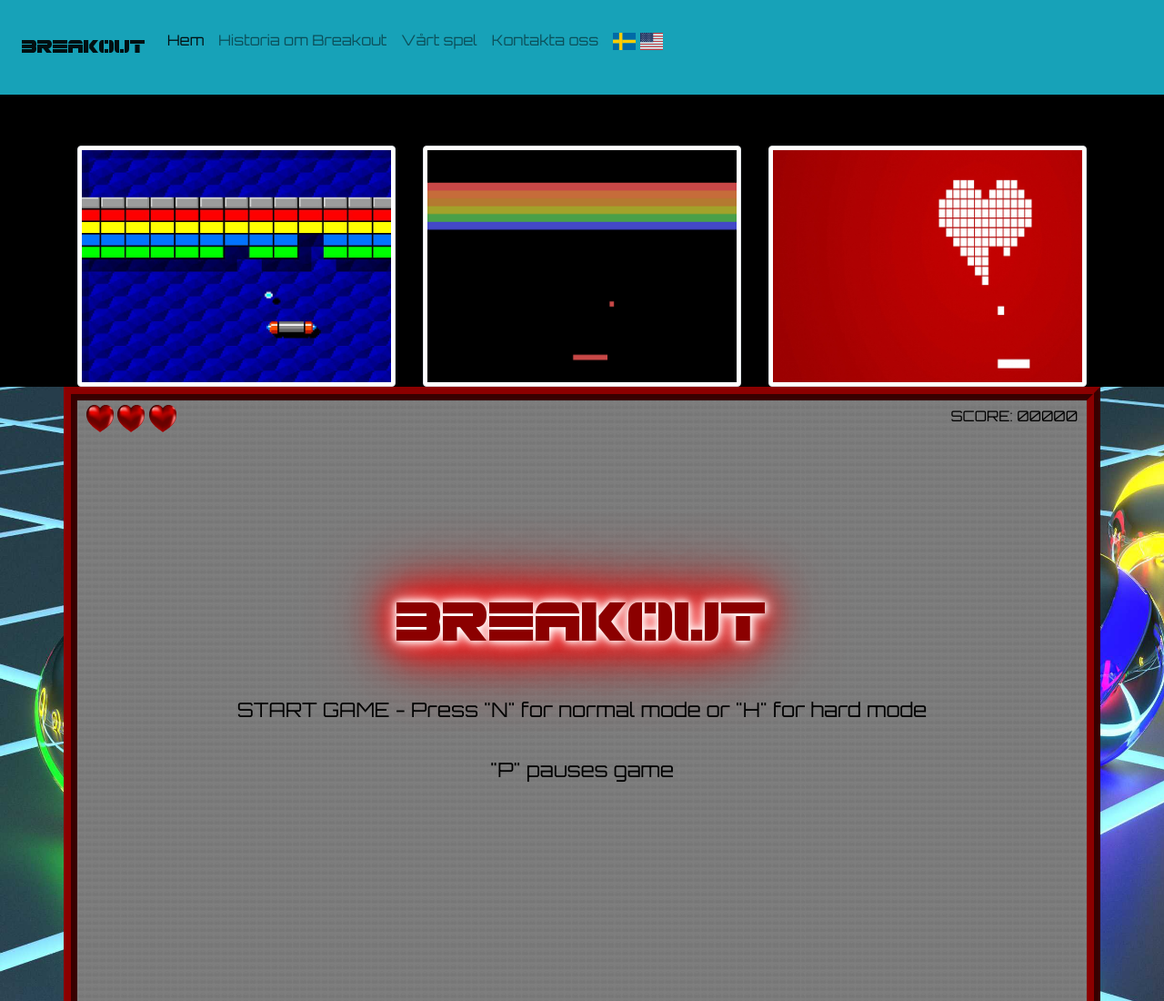
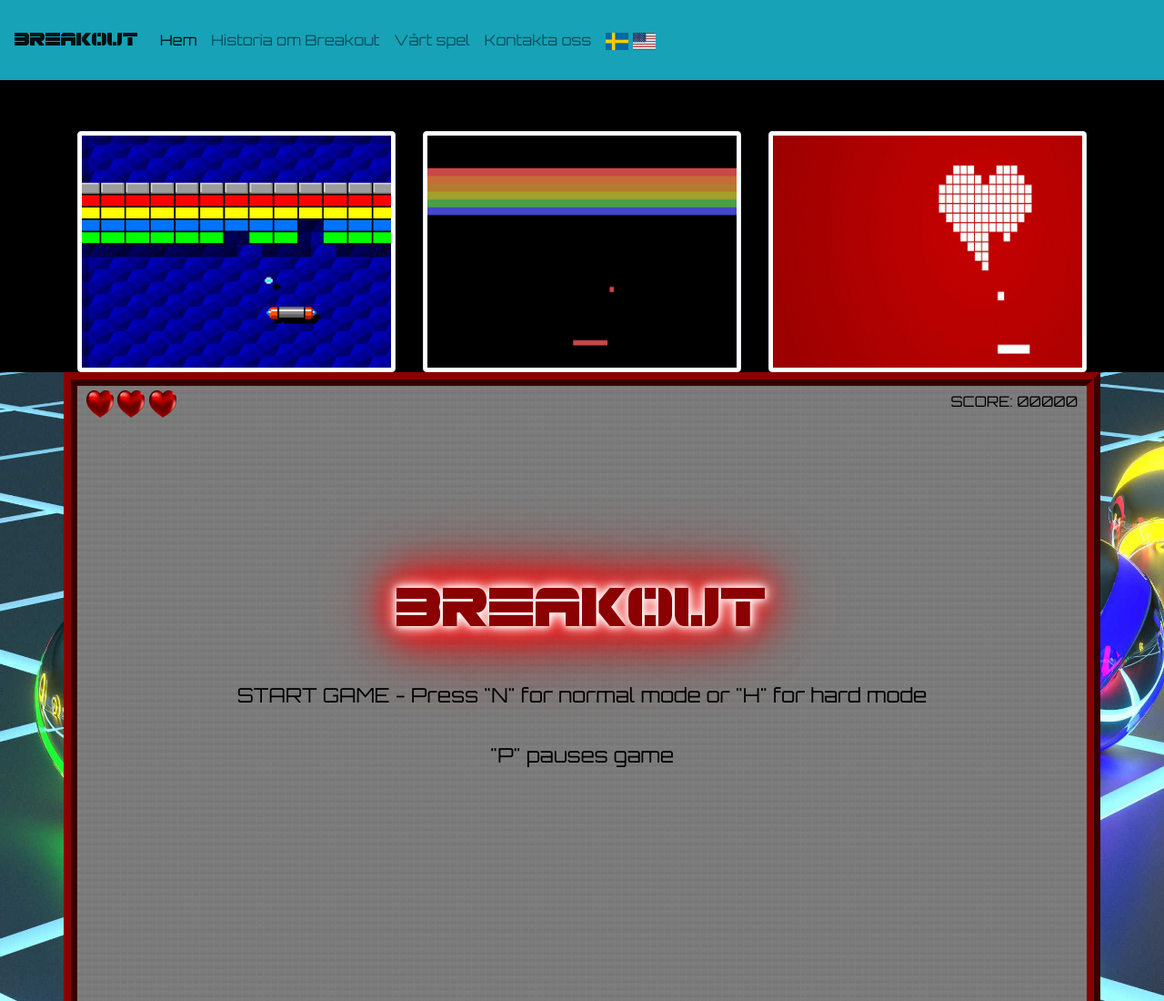
Before and after one commit to DanielKeArvidsson/dxball, a website: page www/index.html in a window 1280 px wide. Shown: the top 1100 px of the page at 91% size. Drawn offline with nearby package versions, Linux system fonts and the light colour scheme; files that its build step writes are made by us from their sources; a web font is replaced by a local one.

Commit message:
Navbar - text i linje
Ändra så att texten blev i en rak linje

```diff
--- a/www/index.html
+++ b/www/index.html
@@ -14,14 +14,14 @@
 
 <body>
   <header>
-    <nav class="navbar navbar-expand-lg navbar-light bg-info p-4">
+    <nav class="navbar navbar-expand-lg navbar-light bg-info ">
       <a class="navbar-brand " href="/">breakout</a>
       <button class="navbar-toggler" type="button" data-toggle="collapse" data-target="#navbarSupportedContent"
         aria-controls="navbarSupportedContent" aria-expanded="false" aria-label="Toggle navigation">
         <span class="navbar-toggler-icon"></span>
       </button>
       <div class="collapse navbar-collapse" id=navbarSupportedContent>
-        <ul class="navbar-nav mr-auto mt-2 mt-lg-0">
+        <ul class="navbar-nav mr-auto mt-3">
           <li class="nav-item active">
             <a class="nav-link hem" href="/"> <span class="sr-only">(current)</span></a>
           </li>
```
